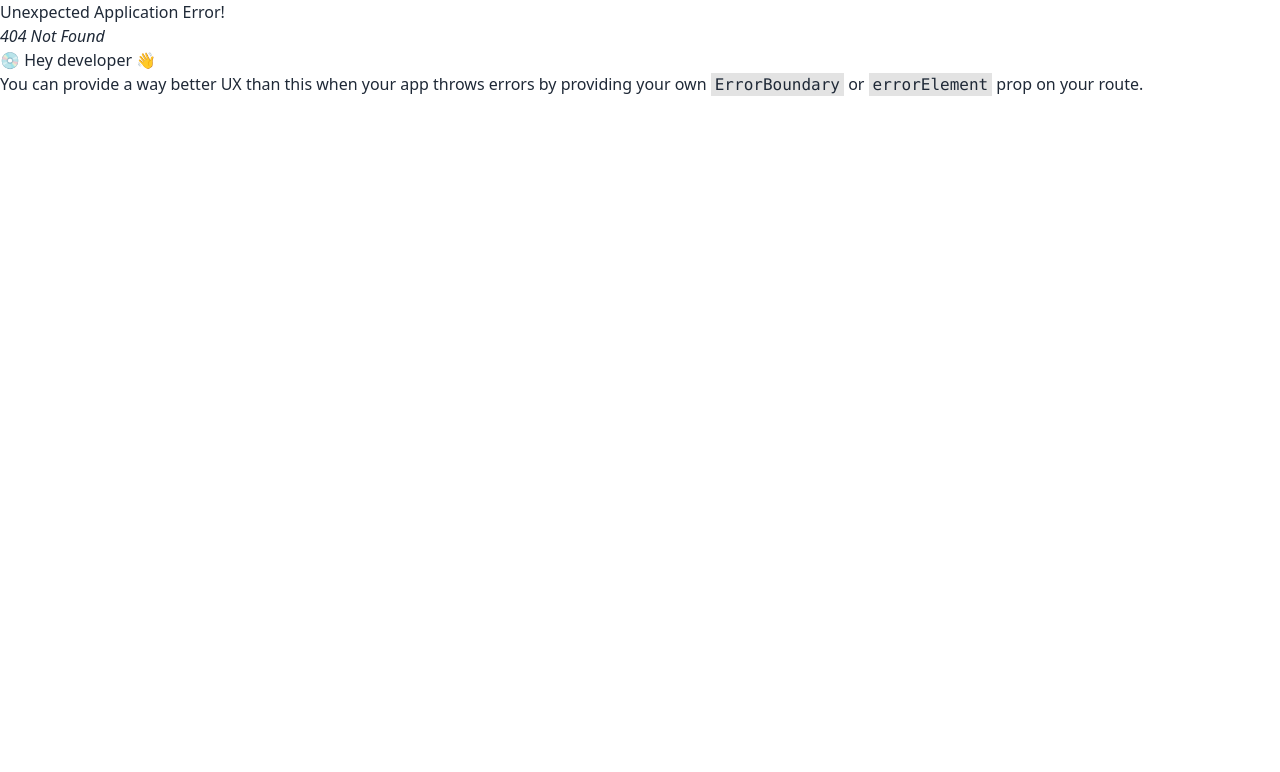
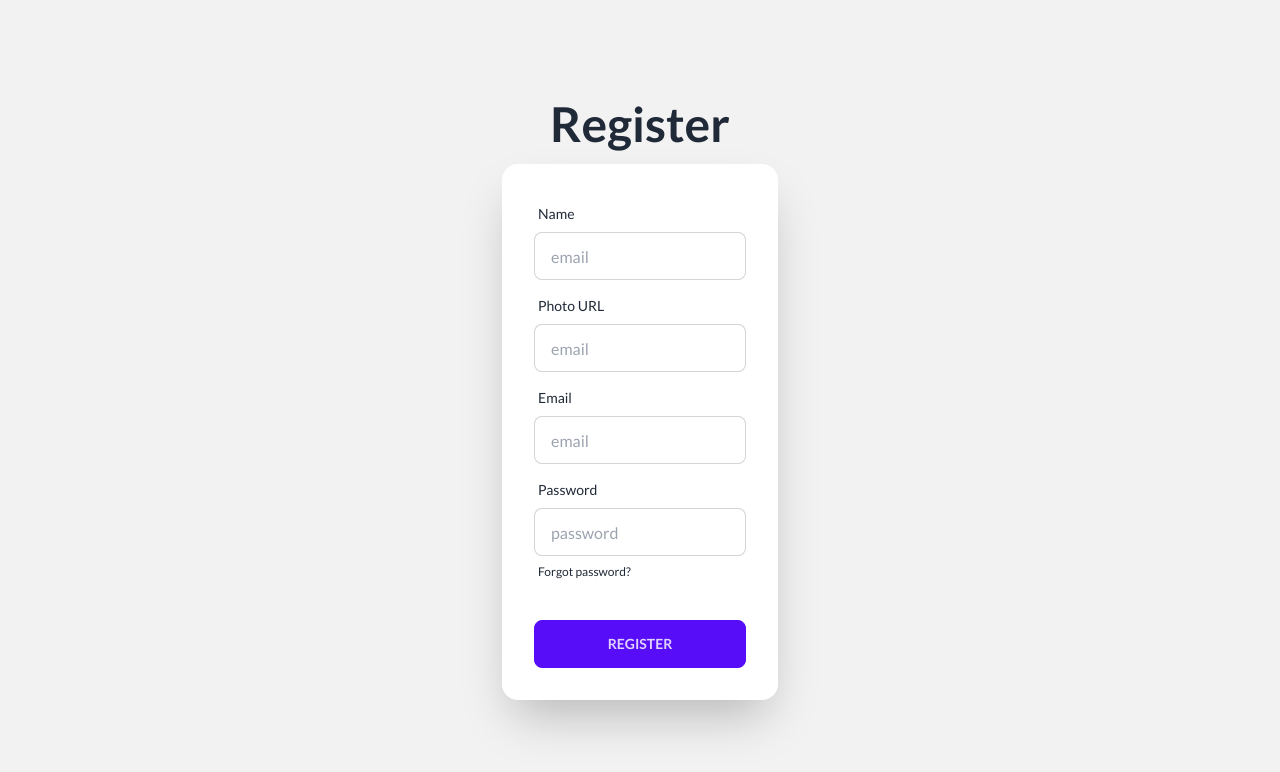
Before and after one commit to sohan704/basic-management-system, a React (Vite) app: page /register in a window 1280 px wide. Before the commit this address had no page. Shown: the top 772 px of the page. Built offline with nearby package versions, Linux system fonts and the light colour scheme.

Commit message:
just added the daisy ui login and signup components

```diff
--- a/src/firebase/firebase.config.js
+++ b/src/firebase/firebase.config.js
@@ -1,5 +1,6 @@
 // Import the functions you need from the SDKs you need
 import { initializeApp } from "firebase/app";
+import { getAuth } from "firebase/auth";
 // TODO: Add SDKs for Firebase products that you want to use
 // https://firebase.google.com/docs/web/setup#available-libraries
 
@@ -15,5 +16,6 @@ const firebaseConfig = {
 
 // Initialize Firebase
 const app = initializeApp(firebaseConfig);
+const auth = getAuth(app);
 
-export default app;
+export default auth;
--- a/src/pages/Login.jsx
+++ b/src/pages/Login.jsx
@@ -2,8 +2,35 @@
 
 const Login = () => {
   return (
-    <div>
-       Login Page
+    <div className="hero min-h-screen bg-base-200">
+      <div className="hero-content flex-col">
+        <div className="text-center">
+          <h1 className="text-5xl font-bold">Login now!</h1>
+
+        </div>
+        <div className="card flex-shrink-0 w-full max-w-sm shadow-2xl bg-base-100">
+          <form className="card-body">
+            <div className="form-control">
+              <label className="label">
+                <span className="label-text">Email</span>
+              </label>
+              <input type="email" placeholder="email" className="input input-bordered" required />
+            </div>
+            <div className="form-control">
+              <label className="label">
+                <span className="label-text">Password</span>
+              </label>
+              <input type="password" placeholder="password" className="input input-bordered" required />
+              <label className="label">
+                <a href="#" className="label-text-alt link link-hover">Forgot password?</a>
+              </label>
+            </div>
+            <div className="form-control mt-6">
+              <button className="btn btn-primary">Login</button>
+            </div>
+          </form>
+        </div>
+      </div>
     </div>
   );
 };
--- a/src/pages/Registration.jsx
+++ b/src/pages/Registration.jsx
@@ -2,8 +2,47 @@
 
 const Registration = () => {
   return (
-    <div>
-       Sign Up page
+    <div className="hero min-h-screen bg-base-200">
+      <div className="hero-content flex-col">
+        <div className="text-center">
+          <h1 className="text-5xl font-bold">Register</h1>
+
+        </div>
+        <div className="card flex-shrink-0 w-full max-w-sm shadow-2xl bg-base-100">
+          <form className="card-body">
+            <div className="form-control">
+              <label className="label">
+                <span className="label-text">Name</span>
+              </label>
+              <input type="email" placeholder="email" className="input input-bordered" required />
+            </div>
+            <div className="form-control">
+              <label className="label">
+                <span className="label-text">Photo URL</span>
+              </label>
+              <input type="email" placeholder="email" className="input input-bordered" required />
+            </div>
+            <div className="form-control">
+              <label className="label">
+                <span className="label-text">Email</span>
+              </label>
+              <input type="email" placeholder="email" className="input input-bordered" required />
+            </div>
+            <div className="form-control">
+              <label className="label">
+                <span className="label-text">Password</span>
+              </label>
+              <input type="password" placeholder="password" className="input input-bordered" required />
+              <label className="label">
+                <a href="#" className="label-text-alt link link-hover">Forgot password?</a>
+              </label>
+            </div>
+            <div className="form-control mt-6">
+              <button className="btn btn-primary">REGISTER</button>
+            </div>
+          </form>
+        </div>
+      </div>
     </div>
   );
 };
```
Also changed, not shown: src/firebase/Routes/Routes.jsx (+11 -1 lines).
